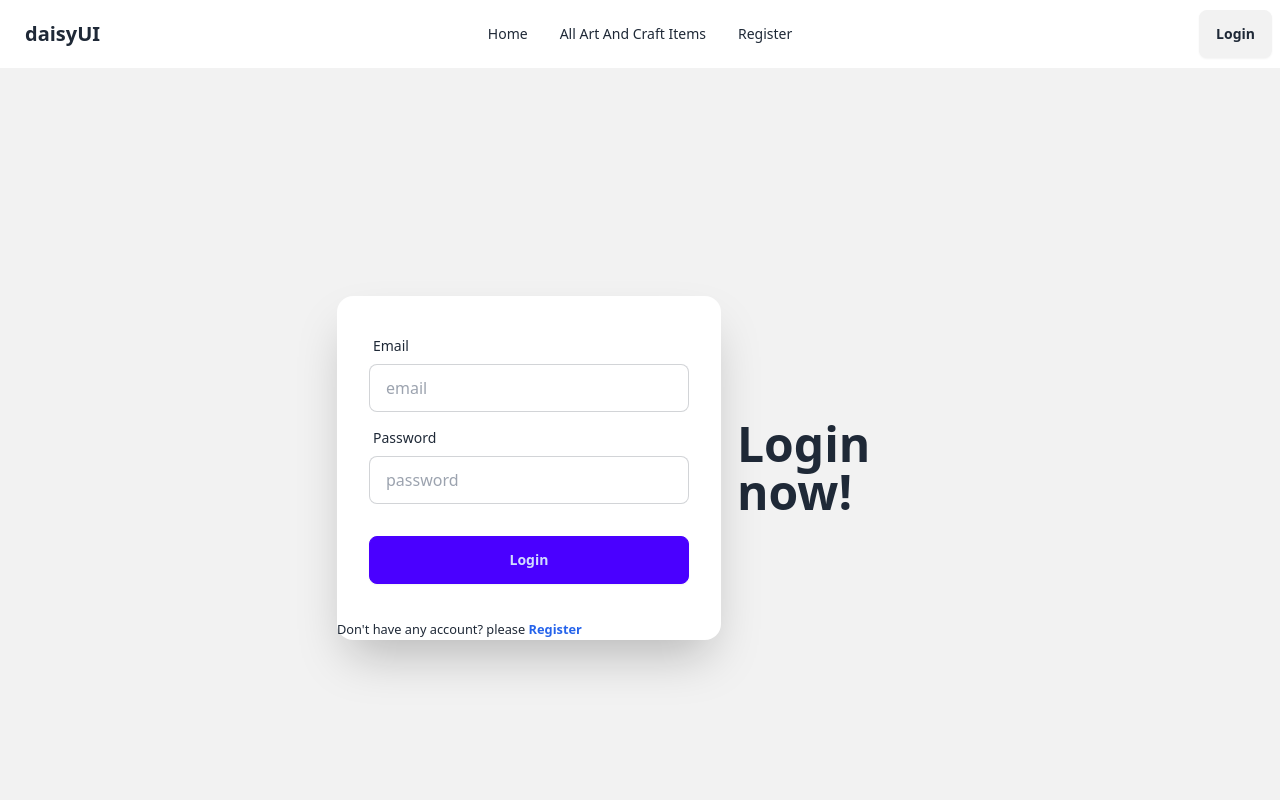
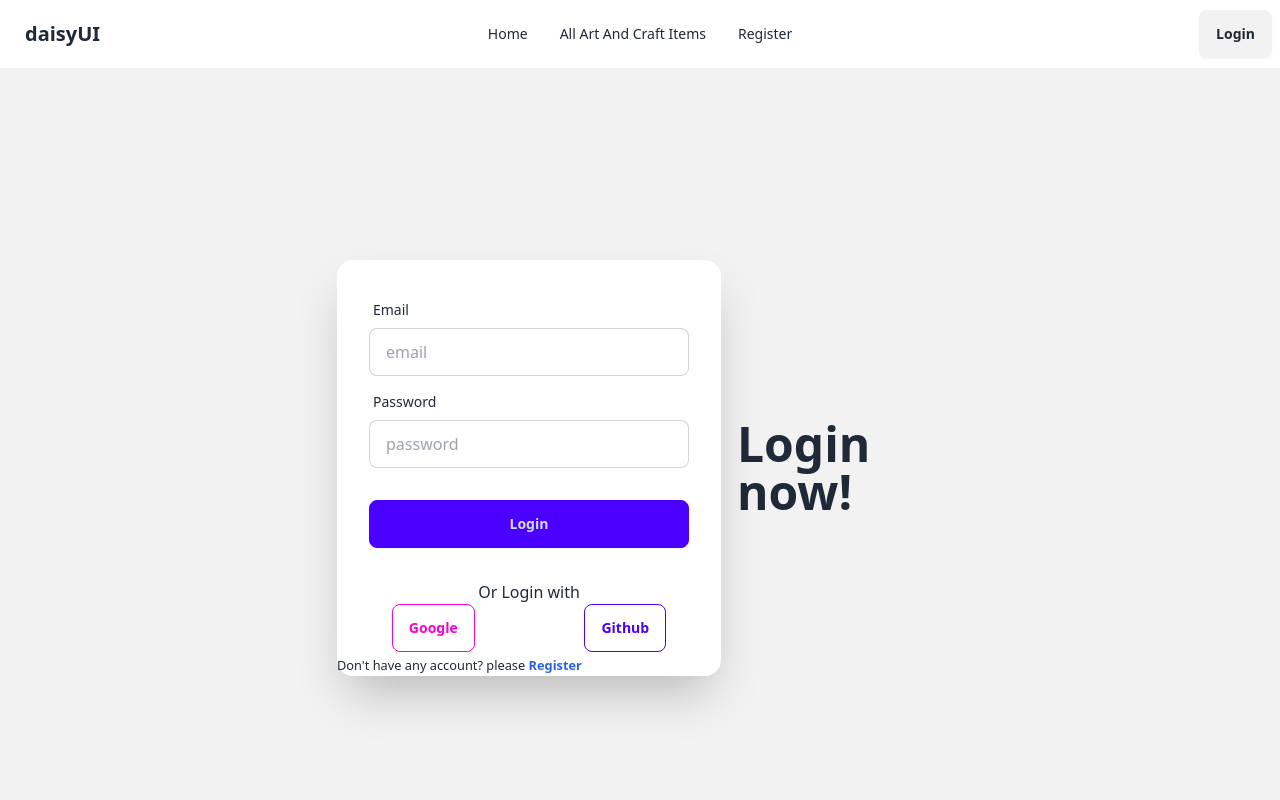
Before and after one commit to HamzaAryanSapnil/Nature-Craft-Assignment-10-Client, a React (Vite) app: page /login in a window 1280 px wide. Shown: the top 800 px of the page. Built offline with nearby package versions, Linux system fonts and the light colour scheme; no server answers.

Commit message:
google github complete and have a redirect link

```diff
--- a/src/Pages/Login/Login.jsx
+++ b/src/Pages/Login/Login.jsx
@@ -4,7 +4,7 @@ import useAuth from "../../Hooks/Use Auth Context/UseAuthContext";
 
 const Login = () => {
   const navigate = useNavigate();
-  const {logIn} = useAuth();
+  const {logIn, githubLogin, googleLogin} = useAuth();
   const location = useLocation();
   const {
     register,
@@ -33,6 +33,24 @@ const Login = () => {
         });
     })
     .catch(error => console.error(error));
+  };
+
+  const handleGoogleLogin = () => {
+    googleLogin()
+      .then((result) => {
+        console.log("Google Login", result);
+        navigate(location?.state ? location.state : "/");
+      })
+      .catch((error) => console.log(error));
+  };
+
+  const handleGithubLogin = () => {
+    githubLogin()
+      .then((result) => {
+        console.log("Github Login", result);
+        navigate(location?.state ? location.state : "/");
+      })
+      .catch((error) => console.log(error));
   };
   return (
     <div className="hero min-h-screen bg-base-200">
@@ -103,6 +121,11 @@ const Login = () => {
                 </button>
             </div>
           </form>
+            <p className="text-center">Or Login with</p>
+          <div className="flex flex-row justify-around items-center">
+            <button onClick={handleGoogleLogin} className="btn btn-secondary btn-outline" >Google</button>
+            <button onClick={handleGithubLogin} className="btn btn-outline btn-primary" >Github</button>
+          </div>
           <p><small>Don&apos;t have any account? please <Link className="text-blue-600 font-bold" to={"/register"} >Register</Link></small></p>
         </div>
       </div>
--- a/src/Providers/AuthProviders.jsx
+++ b/src/Providers/AuthProviders.jsx
@@ -1,6 +1,6 @@
 import { createContext, useEffect, useState } from "react";
 import PropTypes from 'prop-types'
-import { createUserWithEmailAndPassword, onAuthStateChanged, signInWithEmailAndPassword, signOut, updateProfile } from "firebase/auth";
+import { GithubAuthProvider, GoogleAuthProvider, createUserWithEmailAndPassword, onAuthStateChanged, signInWithEmailAndPassword, signInWithPopup, signOut, updateProfile } from "firebase/auth";
 import auth from "../Firebase/firebase.config";
 
 export const AuthContext = createContext(null);
@@ -24,11 +24,27 @@ const AuthProviders = ({children}) => {
         });
     };
 
+
+
     // signIn user
     const logIn = (email, password) => {
         setLoading(true)
         return signInWithEmailAndPassword(auth, email, password)
     };
+
+    // google login
+    const googleProvider = new GoogleAuthProvider();
+    const googleLogin = () => {
+        setLoading(true)
+        return signInWithPopup(auth,googleProvider)
+    };
+    // github login
+    const githubProvider = new GithubAuthProvider();
+  const githubLogin = () => {
+    setLoading(true);
+    return signInWithPopup(auth, githubProvider);
+  };
+
 // sign out user
     const logOut = () => {
         setLoading(true);
@@ -57,6 +73,8 @@ const AuthProviders = ({children}) => {
         loading,
         logIn,
         logOut,
+        googleLogin,
+        githubLogin,
     }
     return (
         <AuthContext.Provider value={userInfo} >
```
